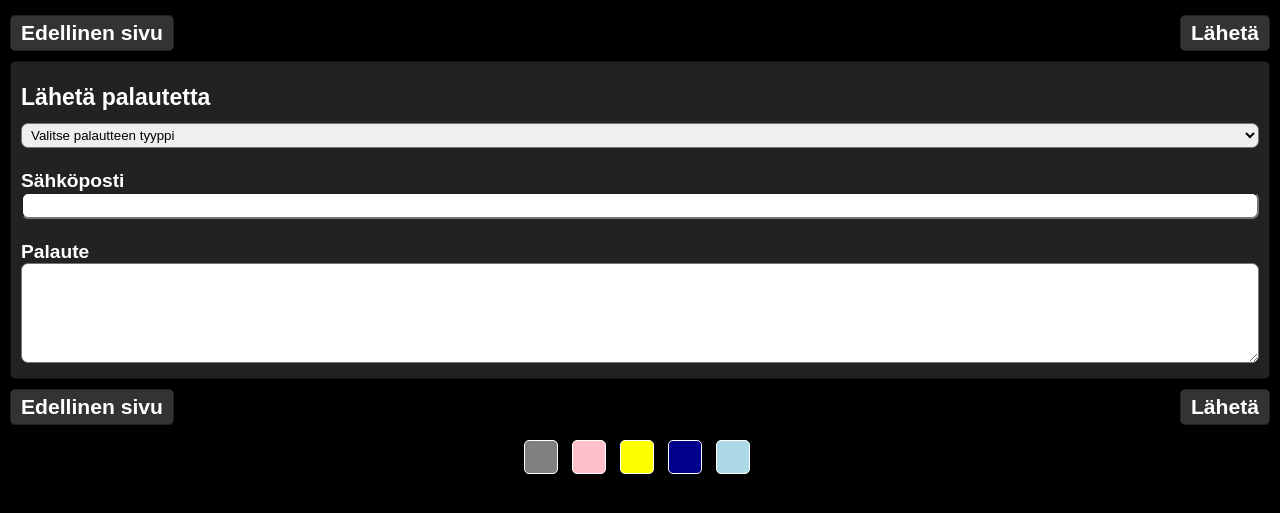
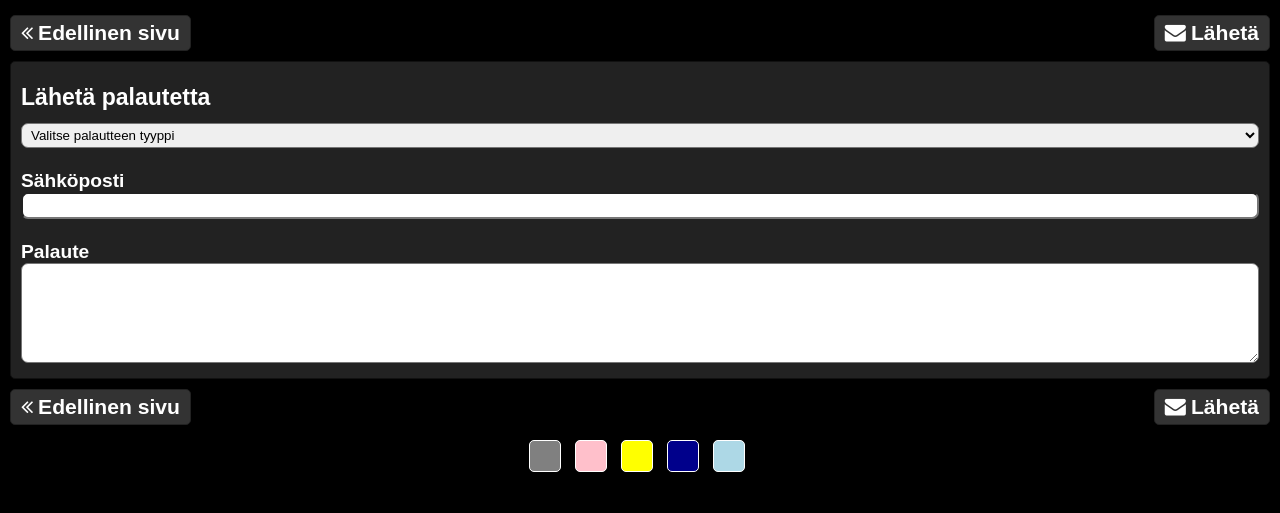
Before and after one commit to minhtuancn/LiteNews, a PHP site: page /feedback in a window 1280 px wide. Shown: the top 513 px of the page. Run offline with PHP 8.4, Linux system fonts and the light colour scheme; data comes from the database, SQL or seed files in the repository; data that the repository does not hold is empty; some libraries are stand-ins or nearby versions.

Commit message:
Updated buttons

```diff
--- a/design/css/base.css
+++ b/design/css/base.css
@@ -1,3 +1,9 @@
+* {
+	-moz-box-sizing: border-box;
+	-webkit-box-sizing: border-box;
+	box-sizing: border-box;
+}
+
 body {
 	font-family: Arial, Helvetica, Verdana;
 	font-weight: bold;
@@ -18,7 +24,6 @@ a.button {
 	border-radius: 5px;
 	display: inline-block;
 	font-size: 1.1em;
-	max-width: 41%;
 }
 
 a.buttonRight {
@@ -215,6 +220,14 @@ select:focus {
 	width: 100%;
 }
 
+/* Responsive */
+
+@media all and (max-width: 365px) {
+	a.button {
+		max-width: 50%;
+	}
+}
+
 /* All below should be overwritten by theme files */
 
 body {
--- a/design/css/font-awesome/css/font-awesome.stripped.css
+++ b/design/css/font-awesome/css/font-awesome.stripped.css
@@ -26,3 +26,6 @@
 .fa-pencil:before {
   content: "\f040";
 }
+.fa-envelope:before {
+  content: "\f0e0";
+}
--- a/design/template/feedback.phtml
+++ b/design/template/feedback.phtml
@@ -1,6 +1,6 @@
 <form action="<?php echo $this->getURL("feedback"); ?>" method="post" name="feedbackForm">
-	<a href="<?php echo $this->getURL(); ?>" class="button"><?php echo $this->__("Previous page"); ?></a>
-	<a href="javascript:document.feedbackForm.submit();" class="button buttonRight"><?php echo $this->__("Send"); ?></a>
+	<a href="<?php echo $this->getURL(); ?>" class="button"><i class="fa fa-angle-double-left"></i><?php echo $this->__("Previous page"); ?></a>
+	<a href="javascript:document.feedbackForm.submit();" class="button buttonRight"><i class="fa fa-envelope"></i><?php echo $this->__("Send"); ?></a>
 	<?php if(isset($this->content['sendSuccess'])): ?>
 	<div class="success"><?php echo $this->__("Feedback succesfully sent"); ?></div>
 	<?php elseif(isset($this->content['sendFail'])): ?>
@@ -23,6 +23,6 @@
 		<label for="feedback"><?php echo $this->__("Feedback"); ?></label>
 		<textarea name="feedback" id="feedback"></textarea>
 	</div>
-	<a href="<?php echo $this->getURL(); ?>" class="button"><?php echo $this->__("Previous page"); ?></a>
-	<a href="javascript:document.feedbackForm.submit();" class="button buttonRight"><?php echo $this->__("Send"); ?></a>
+	<a href="<?php echo $this->getURL(); ?>" class="button"><i class="fa fa-angle-double-left"></i><?php echo $this->__("Previous page"); ?></a>
+	<a href="javascript:document.feedbackForm.submit();" class="button buttonRight"><i class="fa fa-envelope"></i><?php echo $this->__("Send"); ?></a>
 </form>
```
